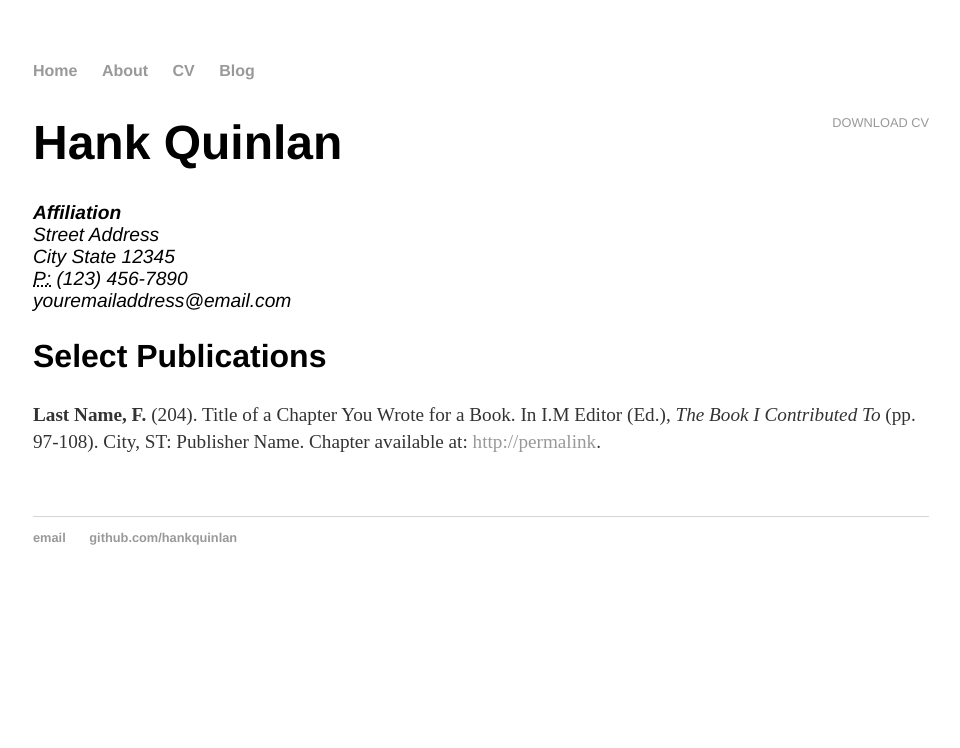
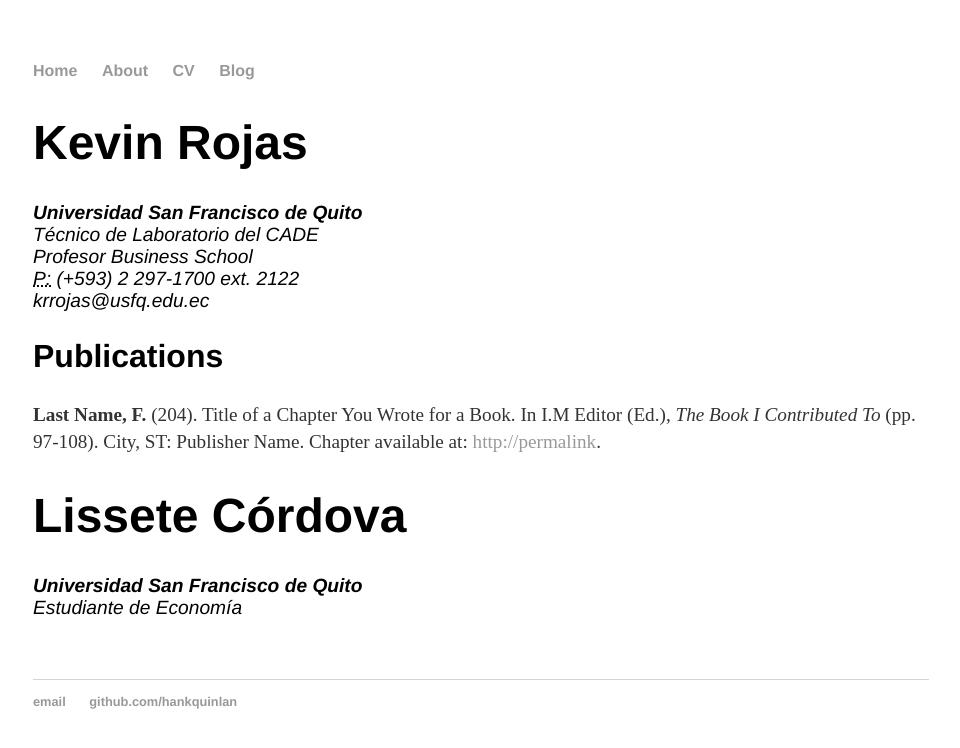
Before and after one commit to Crillboy314/Crillboy314.github.io, a Jekyll site: the page built from cv/index.html, in a window 1280 px wide. Shown: the top 748 px of the page, without its empty margins (159-1119 px from the left). Built offline with Jekyll 4.4.1, drawn with Linux system fonts in a browser that asks for light colours.

Commit message:
pruebas nombres

```diff
--- a/cv/index.html
+++ b/cv/index.html
@@ -4,19 +4,23 @@
 ---
 
 	<div class="cv">
-		<a href="#" class="download" title="Download CV as PDF">Download CV</a>
-					<h1>Hank Quinlan</h1>
+					<h1>Kevin Rojas</h1>
 					<address>
-					<strong>Affiliation</strong><br>
-					Street Address<br>
-					City State 12345<br>
-					<abbr title="phone">P:</abbr> (123) 456-7890<br>
-					<span class="obfuscate">youremailaddress@email.com</span>
+					<strong>Universidad San Francisco de Quito</strong><br>
+					Técnico de Laboratorio del CADE<br>
+					Profesor Business School<br>
+					<abbr title="phone">P:</abbr>  (+593) 2 297-1700 ext. 2122<br>
+					<span class="obfuscate">krrojas@usfq.edu.ec</span>
 					</address>
 
-					<h2>Select Publications</h2>
+					<h2>Publications</h2>
 
 					<p><strong>Last Name, F.</strong> (204). Title of a Chapter You Wrote for a Book. In I.M Editor (Ed.), <em>The Book I Contributed To</em> (pp. 97-108). City, ST: Publisher Name. Chapter available at: <a href="#">http://permalink</a>.
 
 
+
+					<h1>Lissete Córdova</h1>
+					<address>
+					<strong>Universidad San Francisco de Quito</strong><br>
+					Estudiante de Economía<br>
 	</div>
```
